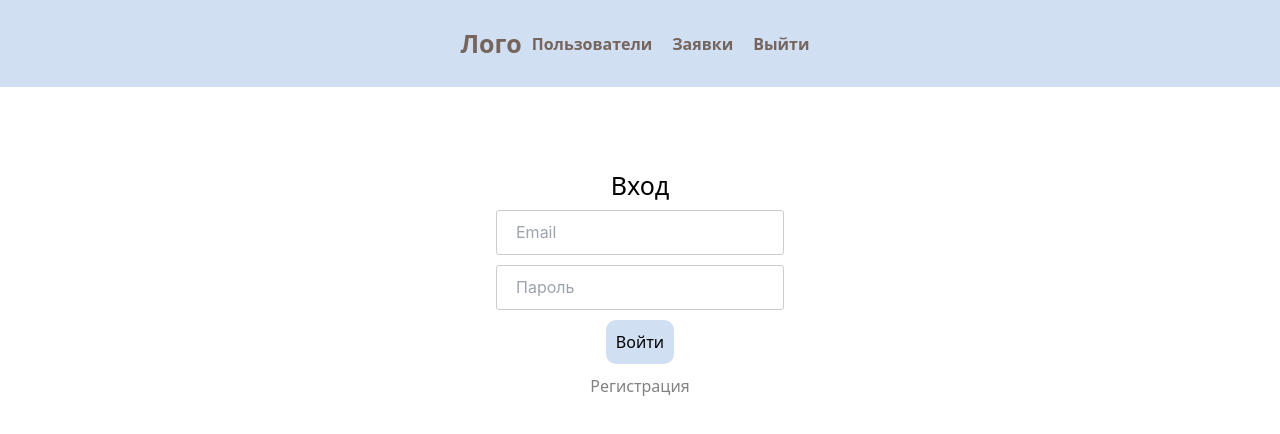
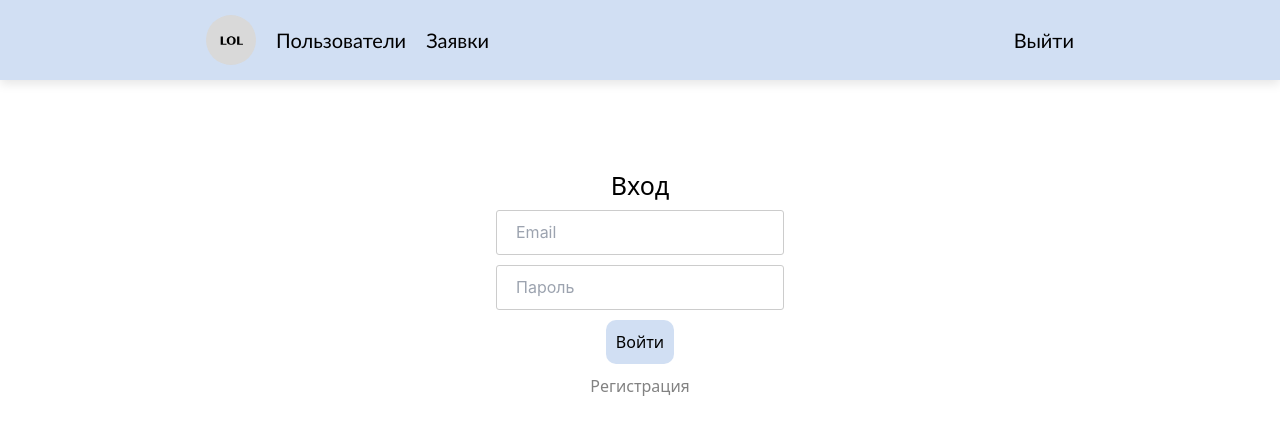
Before and after one commit to lpvskks/missed-classes-app, a React (Vite) app: page /login in a window 1280 px wide. Shown: the top 434 px of the page. Built offline with nearby package versions, Linux system fonts and the light colour scheme.

Commit message:
fix navigation and header

```diff
--- a/src/components/Header/Header.tsx
+++ b/src/components/Header/Header.tsx
@@ -9,14 +9,12 @@ const Header: React.FC = () => {
     return (
         <header className="header_navigation">
             <div className='header_navigation_content'>
-                <a className="site-name" href="/">
-                    Лого
-                </a>
-                <nav className="header_left">
+            <img src='src/assets/Logo.svg' className='header_logo' alt='Logo' />
+            <nav className="header_links">
                     <a href="/users" className="header">
                         Пользователи
                     </a>
-                    <a href="/requests" className='header'>
+                    <a href="/" className='header'>
                         Заявки
                     </a>
                 </nav>
--- a/src/components/Header/header.scss
+++ b/src/components/Header/header.scss
@@ -1,53 +1,51 @@
 .header_navigation {
     display: flex;
     align-items: center;
-    justify-content: space-around;
-    height: 87px;
+    justify-content: center;
+    height: 80px;
     background-color: #D1DFF3;
     padding: 0 20px;
-    font-size: 16px;
-    font-weight: 700;
+    font-size: 20px;
+    font-family: 'Gill Sans', 'Gill Sans MT', Calibri, 'Trebuchet MS', sans-serif;
     position: fixed;
     top: 0;
-    z-index: 1000;
     width: 100%;
-}
-
-.header_navigation a {
-    text-decoration: none;
-    color: #75655D;
-    display: flex;
-    align-items: center;
-    font-weight: 700;
-}
-
-.site-name {
-    font-size: 25px;
+    box-shadow: 0px 4px 10px rgba(0, 0, 0, 0.1);
 }
 
 .header_navigation_content {
     display: flex;
-
     justify-content: space-between;
+    align-items: center;
+    width: 70%;
+    max-width: 1200px;
 }
 
 .header_left {
     display: flex;
     align-items: center;
-    flex-direction: row;
+    gap: 20px;
+    flex-grow: 1;
+}
+
+.header_logo {
+    height: 50px;
+    margin-right: 20px;
+}
+
+.header_links {
+    display: flex;
+    align-items: center;
+    gap: 20px;
+    flex-grow: 1;
 }
 
 .header_right {
     display: flex;
     align-items: center;
-    flex-direction: row;
+    gap: 20px;
 }
 
-.header_icon {
-    margin-right: 8px;
+.header_right{
+    cursor: pointer;
 }
-
-.header {
-    margin-left: 10px;
-    margin-right: 10px;
-}
--- a/src/components/pages/RequestsPage/RequestsPage.tsx
+++ b/src/components/pages/RequestsPage/RequestsPage.tsx
@@ -2,9 +2,12 @@ import { RequestCard } from '@/components/RequestCard/RequestCard';
 import './requestPage.scss';
 import { useRequestsList } from '@/hooks/useRequestsList';
 import { useEffect, useState } from 'react';
+import { getToken } from '@/utils/token';
+import { useNavigate } from 'react-router-dom';
 
 const RequestPage = () => {
     const { fetchRequestsList, requests, loading, error } = useRequestsList();
+    const navigate = useNavigate();
 
     const [selectedRequestId, setSelectedRequestId] = useState<number | null>(null);
 
@@ -14,6 +17,12 @@ const RequestPage = () => {
     };
 
     useEffect(() => {
+        const token = getToken();
+        if (!token) {
+            navigate('/login');
+            return;
+        }
+
         fetchRequestsList();
         if (!loading) {
             console.log(requests);
--- a/src/utils/routes.ts
+++ b/src/utils/routes.ts
@@ -3,5 +3,4 @@ export const ROUTES = {
     USERS: '/users',
     REGISTRATION: '/registration',
     LOGIN: '/login',
-    REQUESTS: '/requests',
 };
--- /dev/null
+++ b/src/utils/token.ts
@@ -0,0 +1,7 @@
+export const getToken = (): string | null => {
+  return localStorage.getItem("token");
+};
+
+export const removeToken = (): void => {
+  localStorage.removeItem("token");
+};
```
Also changed, not shown: src/assets/Logo.svg (added).
